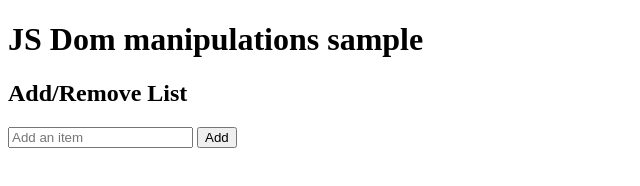
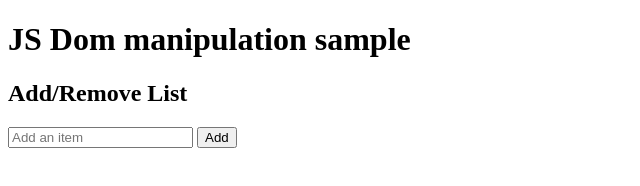
Before and after one commit to ozayo/js-dom-sample, a plain HTML site: page index.html in a window 1280 px wide. Shown: the full height of the page, 0-640 px from the left. Drawn offline with Linux system fonts and the light colour scheme.

Commit message:
fix some code

```diff
--- a/index.html
+++ b/index.html
@@ -6,7 +6,7 @@
     <title>JS dom manipulations</title>
 </head>
 <body>
-    <h1>JS Dom manipulations sample</h1>
+    <h1>JS Dom manipulation sample</h1>
     <h2>Add/Remove List</h2>
     <input type="text" id="itemInput" placeholder="Add an item">
     <button id="addItemButton">Add</button>
--- a/main.js
+++ b/main.js
@@ -8,7 +8,6 @@ document.getElementById('addItemButton').addEventListener('click', function() {
 
         let deleteButton = document.createElement('button');
         deleteButton.textContent = 'Delete';
-        deleteButton.style.marginLeft = '10px';
 
         deleteButton.addEventListener('click', function() {
             li.remove();
```
